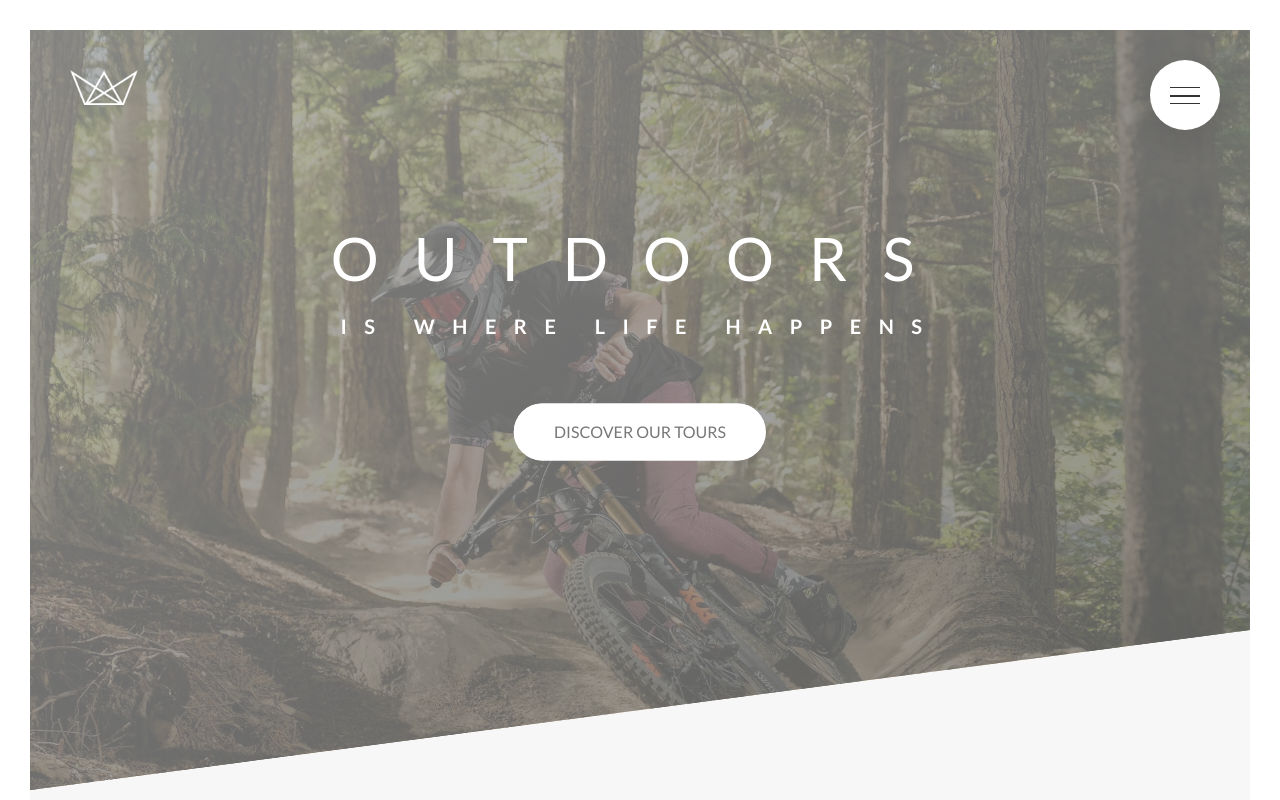
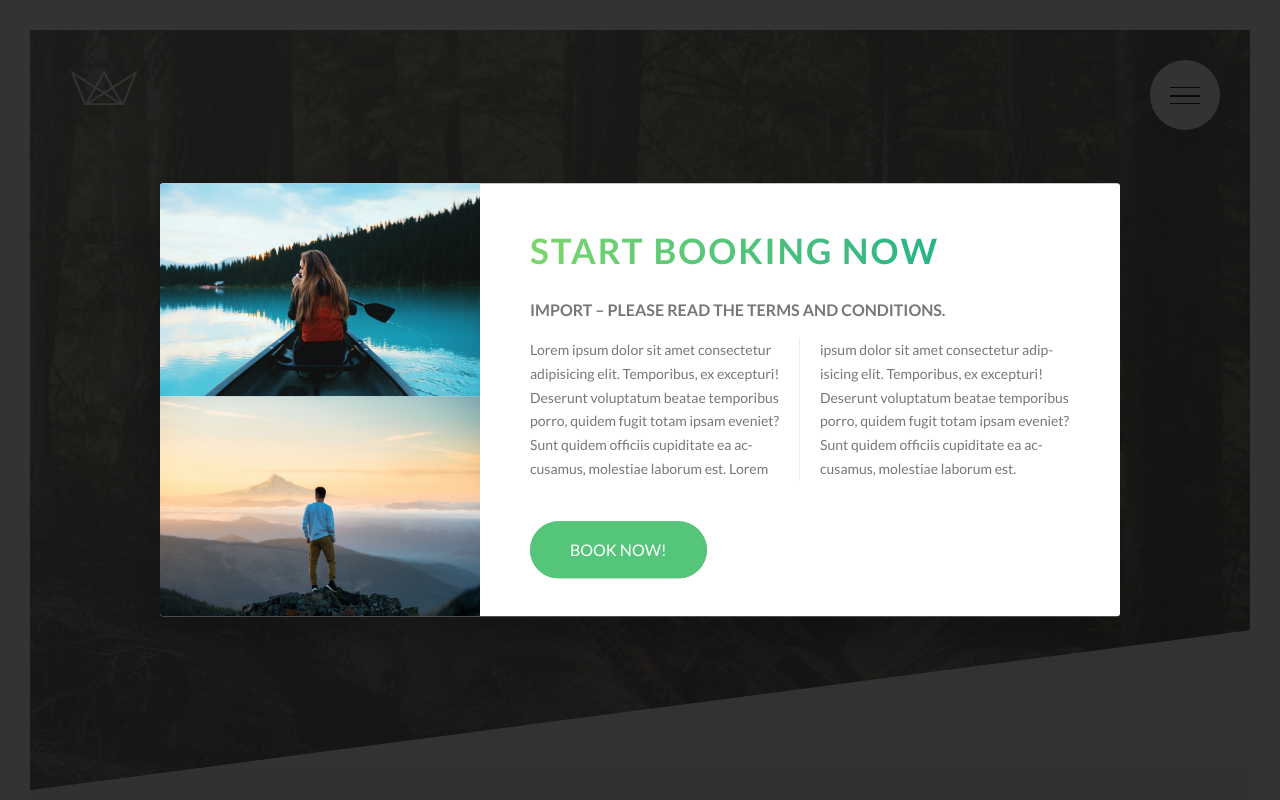
Before and after one commit to simonjordan14/outdoors, a website: page index.html in a window 1280 px wide. Shown: the top 800 px of the page. Drawn offline with Linux system fonts and the light colour scheme.

Commit message:
created popup

```diff
--- a/index.html
+++ b/index.html
@@ -352,6 +352,25 @@
                 </div>
             </div>
         </footer>
+
+        <div class="popup">
+            <div class="popup__content">
+                <div class="popup__left">
+                    <img src="img/nat-8.jpg" alt="Tour photo" class="popup__img">
+                    <img src = "img/nat-9.jpg" alt = "tour photo" class="popup__img">
+                </div>
+                <div class="popup__right">
+                    <h2 class="heading-secondary u-margin-bottom-small"> Start booking now</h2>
+                    <h3 class="heading-tertiary u-margin-bottom-small">Import &ndash; Please read the terms and conditions.</h3>
+                    <p class="popup__text">
+                        Lorem ipsum dolor sit amet consectetur adipisicing elit. Temporibus, ex excepturi! Deserunt voluptatum beatae temporibus porro, quidem fugit totam ipsam eveniet? Sunt quidem officiis cupiditate ea accusamus, molestiae laborum est.
+                        Lorem ipsum dolor sit amet consectetur adipisicing elit. Temporibus, ex excepturi! Deserunt voluptatum beatae temporibus porro, quidem fugit totam ipsam eveniet? Sunt quidem officiis cupiditate ea accusamus, molestiae laborum est.
+                    </p>
+                    <a href="#" class="btn btn--green "> Book Now!</a>
+
+                </div>
+            </div>
+        </div>
 <!--
         <section>
              <div class="row">
--- a/sass/abstracts/_mixins.scss
+++ b/sass/abstracts/_mixins.scss
@@ -5,3 +5,10 @@
         clear:both;
     }
 }
+
+@mixin absCenter {
+    position: absolute;
+    top: 50%;
+    left: 50%;
+    transform: translate(-50%, -50%);
+}
--- a/sass/main.scss
+++ b/sass/main.scss
@@ -12,10 +12,9 @@
 @import "components/card";
 @import "components/feature-box";
 @import "components/form";
+@import "components/popup";
 @import "components/story";
 @import "components/bg-video";
-
-
 
 @import "layouts/header.scss";
 @import "layouts/grid.scss";
```
Also changed, not shown: sass/main.css, 1 other file.
